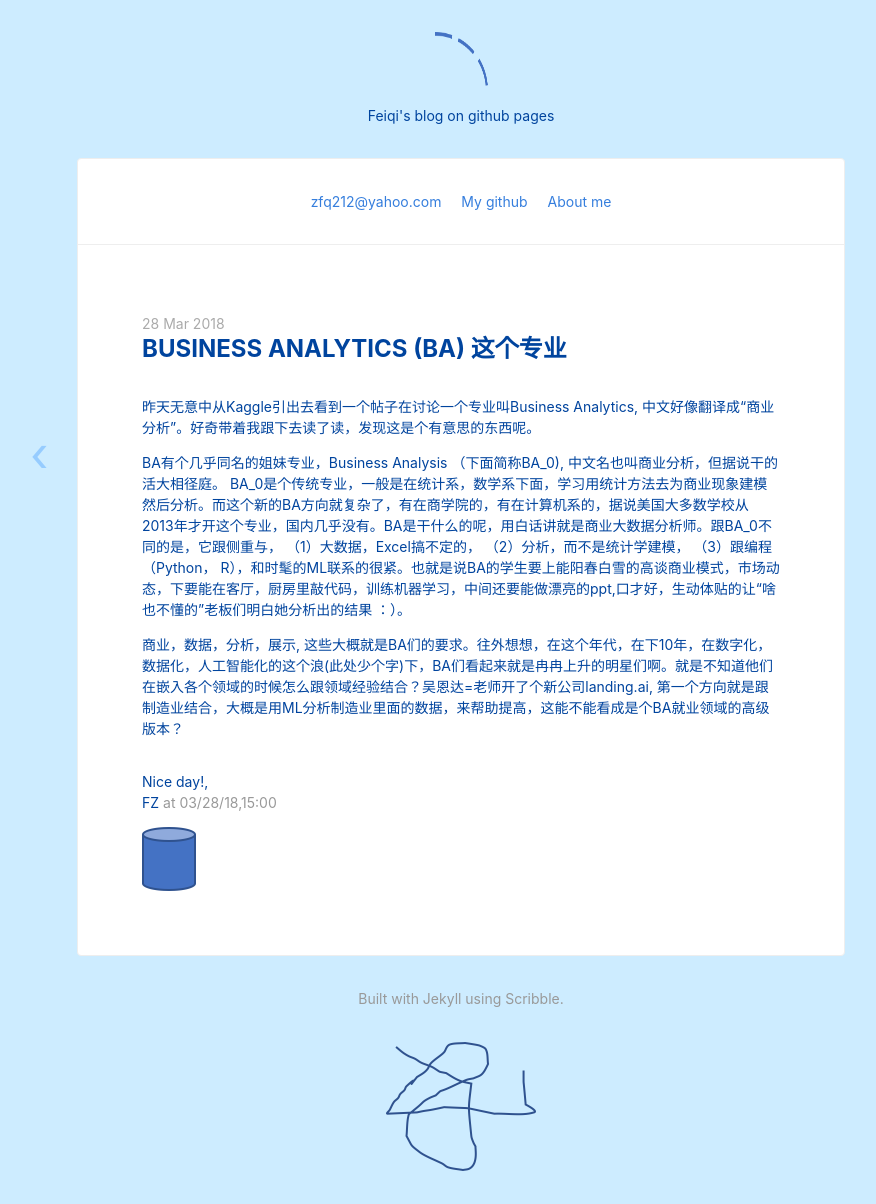
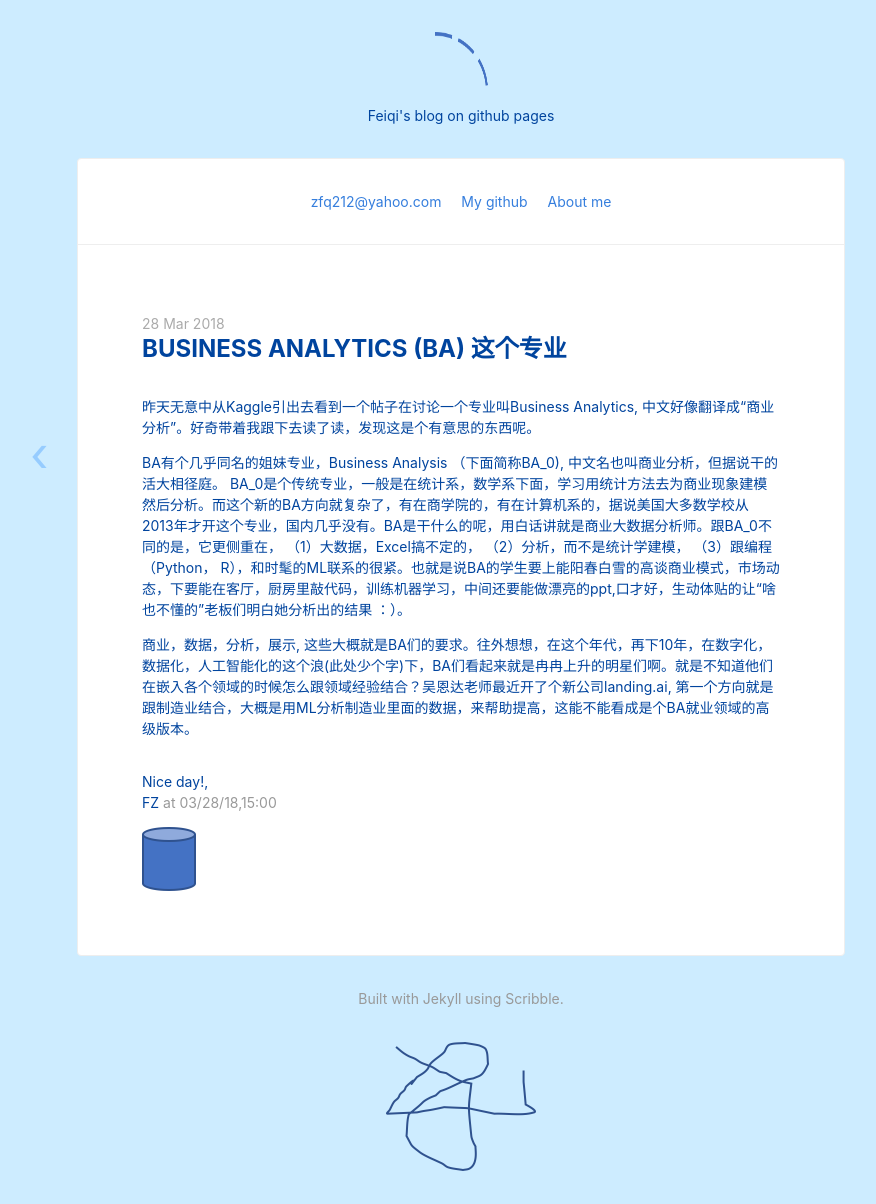
Before and after one commit to zfq212git/zfq212git.github.io, a Jekyll site: the page built from _posts/2018-03-28-BA_major.md, in a window 1280 px wide. Shown: the whole page, without its empty margins (179-1055 px from the left). Built offline with Jekyll 4.4.1, drawn with Linux system fonts in a browser that asks for light colours; nearby versions of some CDN libraries.

Commit message:
Update 2018-03-28-BA_major.md

```diff
--- a/_posts/2018-03-28-BA_major.md
+++ b/_posts/2018-03-28-BA_major.md
@@ -5,6 +5,6 @@ date: 2018-03-28 15:00:00
 
 昨天无意中从Kaggle引出去看到一个帖子在讨论一个专业叫Business Analytics, 中文好像翻译成“商业分析”。好奇带着我跟下去读了读，发现这是个有意思的东西呢。
 
-BA有个几乎同名的姐妹专业，Business Analysis （下面简称BA_0), 中文名也叫商业分析，但据说干的活大相径庭。 BA_0是个传统专业，一般是在统计系，数学系下面，学习用统计方法去为商业现象建模然后分析。而这个新的BA方向就复杂了，有在商学院的，有在计算机系的，据说美国大多数学校从2013年才开这个专业，国内几乎没有。BA是干什么的呢，用白话讲就是商业大数据分析师。跟BA_0不同的是，它跟侧重与， （1）大数据，Excel搞不定的， （2）分析，而不是统计学建模， （3）跟编程 （Python， R），和时髦的ML联系的很紧。也就是说BA的学生要上能阳春白雪的高谈商业模式，市场动态，下要能在客厅，厨房里敲代码，训练机器学习，中间还要能做漂亮的ppt,口才好，生动体贴的让“啥也不懂的”老板们明白她分析出的结果 ：）。
+BA有个几乎同名的姐妹专业，Business Analysis （下面简称BA_0), 中文名也叫商业分析，但据说干的活大相径庭。 BA_0是个传统专业，一般是在统计系，数学系下面，学习用统计方法去为商业现象建模然后分析。而这个新的BA方向就复杂了，有在商学院的，有在计算机系的，据说美国大多数学校从2013年才开这个专业，国内几乎没有。BA是干什么的呢，用白话讲就是商业大数据分析师。跟BA_0不同的是，它更侧重在， （1）大数据，Excel搞不定的， （2）分析，而不是统计学建模， （3）跟编程 （Python， R），和时髦的ML联系的很紧。也就是说BA的学生要上能阳春白雪的高谈商业模式，市场动态，下要能在客厅，厨房里敲代码，训练机器学习，中间还要能做漂亮的ppt,口才好，生动体贴的让“啥也不懂的”老板们明白她分析出的结果 ：）。
 
-商业，数据，分析，展示, 这些大概就是BA们的要求。往外想想，在这个年代，在下10年，在数字化，数据化，人工智能化的这个浪(此处少个字)下，BA们看起来就是冉冉上升的明星们啊。就是不知道他们在嵌入各个领域的时候怎么跟领域经验结合？吴恩达=老师开了个新公司landing.ai, 第一个方向就是跟制造业结合，大概是用ML分析制造业里面的数据，来帮助提高，这能不能看成是个BA就业领域的高级版本？
+商业，数据，分析，展示, 这些大概就是BA们的要求。往外想想，在这个年代，再下10年，在数字化，数据化，人工智能化的这个浪(此处少个字)下，BA们看起来就是冉冉上升的明星们啊。就是不知道他们在嵌入各个领域的时候怎么跟领域经验结合？吴恩达老师最近开了个新公司landing.ai, 第一个方向就是跟制造业结合，大概是用ML分析制造业里面的数据，来帮助提高，这能不能看成是个BA就业领域的高级版本。
```
